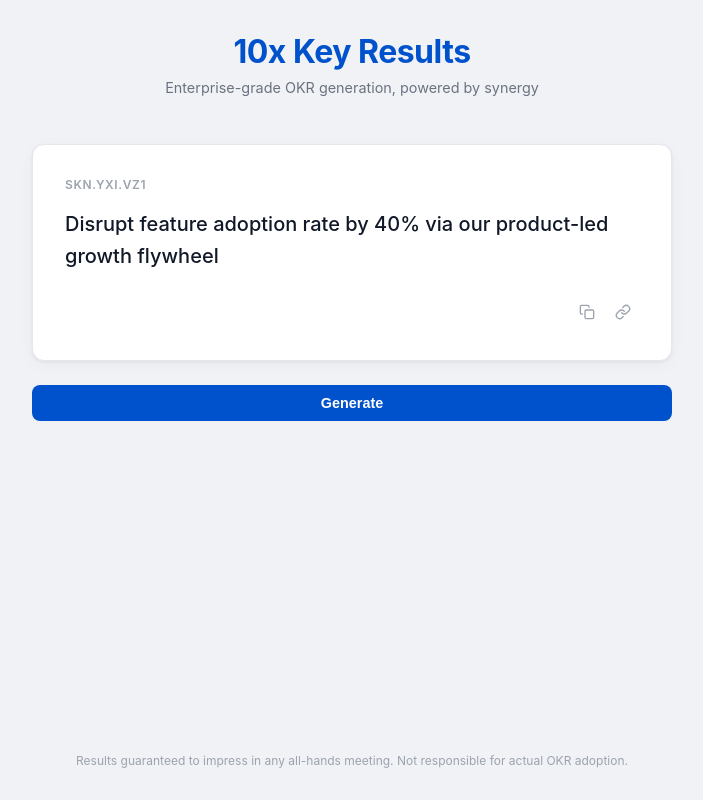
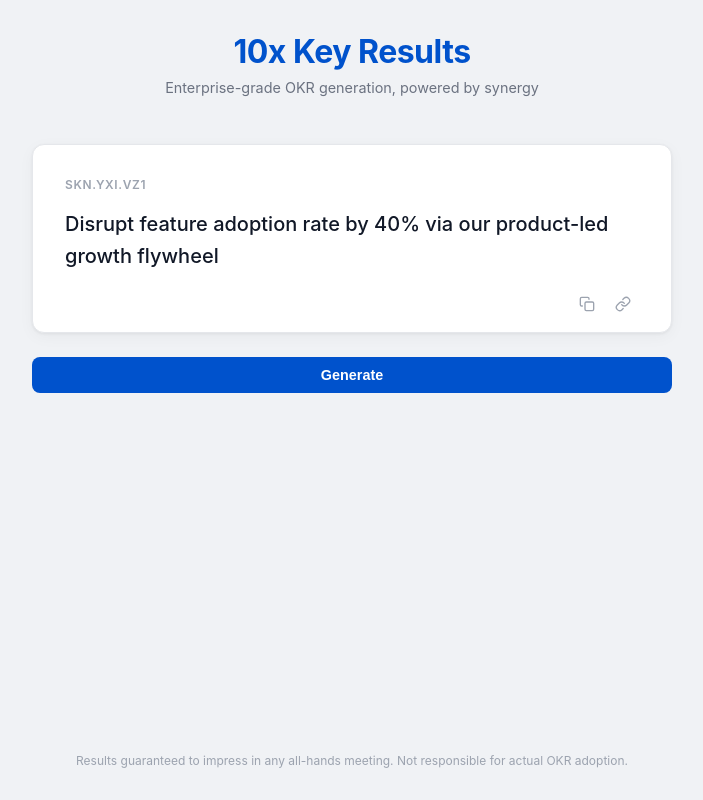
Before and after one commit to floriangosse/okr.rodeo, a React (Vite) app: page / in a window 1280 px wide. Both pictures are taken after a click on the button "Generate". Shown: the whole page, without its empty margins (288-991 px from the left). Built offline with nearby package versions, Linux system fonts and the light colour scheme.

Commit message:
fix: reduce card bottom padding, add copy confirmation message

```diff
--- a/src/components/KRCard.tsx
+++ b/src/components/KRCard.tsx
@@ -23,6 +23,11 @@ export default function KRCard({
       </p>
       {kr && (
         <div className="kr-actions">
+          {(copied || urlCopied) && (
+            <span className="kr-copy-confirm">
+              {copied ? "Copied!" : "Link copied!"}
+            </span>
+          )}
           <button
             className="kr-icon-btn"
             onClick={onCopy}
--- a/src/index.css
+++ b/src/index.css
@@ -56,7 +56,7 @@ body {
   background: #ffffff;
   border: 1px solid #e5e7eb;
   border-radius: 12px;
-  padding: 2rem;
+  padding: 2rem 2rem 0.75rem;
   min-height: 160px;
   display: flex;
   flex-direction: column;
@@ -132,9 +132,15 @@ body {
 
 .kr-actions {
   display: flex;
+  align-items: center;
   justify-content: flex-end;
   gap: 0.25rem;
-  margin-top: 0.5rem;
+}
+
+.kr-copy-confirm {
+  font-size: 0.75rem;
+  color: #6b7280;
+  margin-right: auto;
 }
 
 .kr-icon-btn {
```
